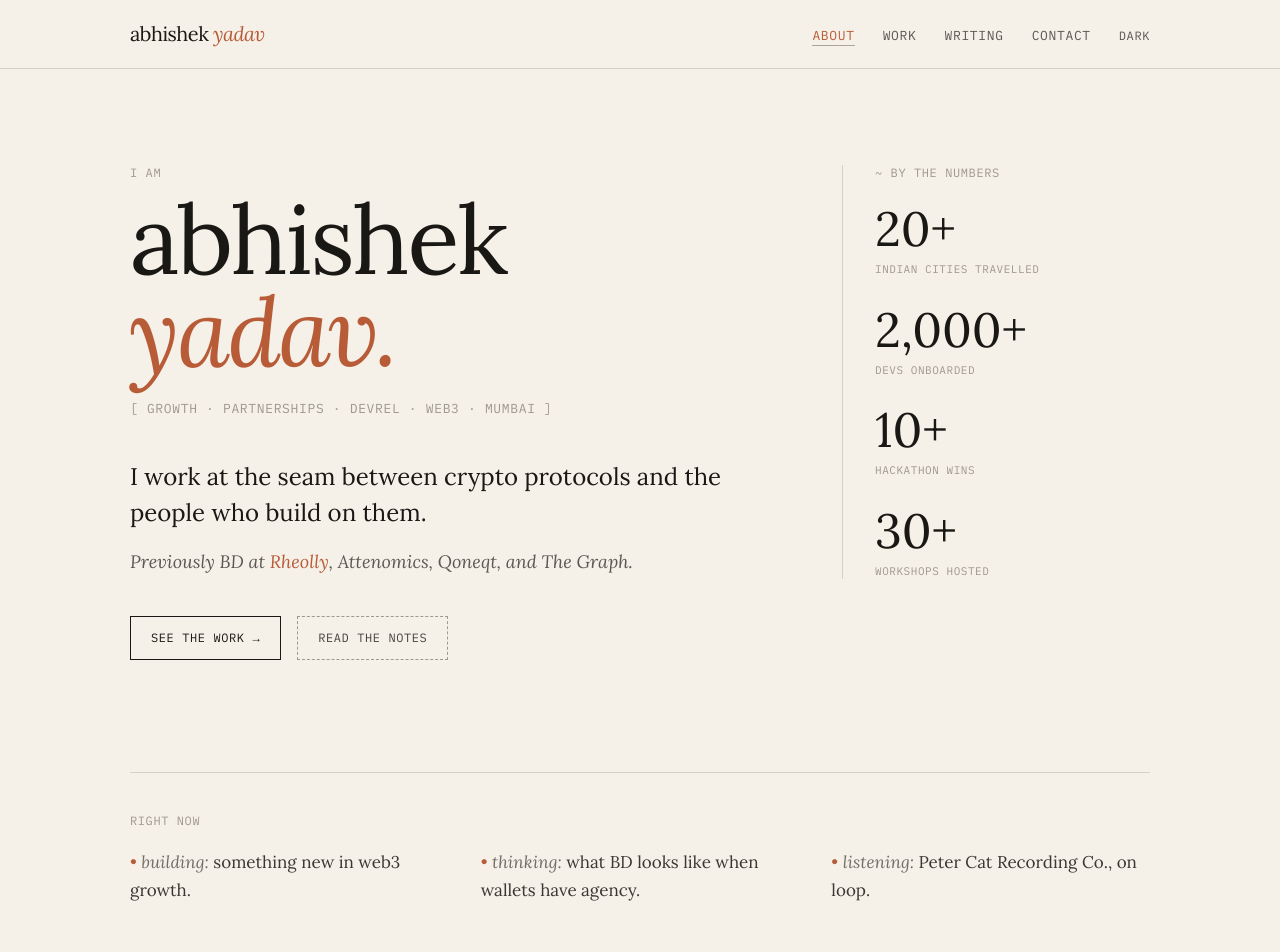
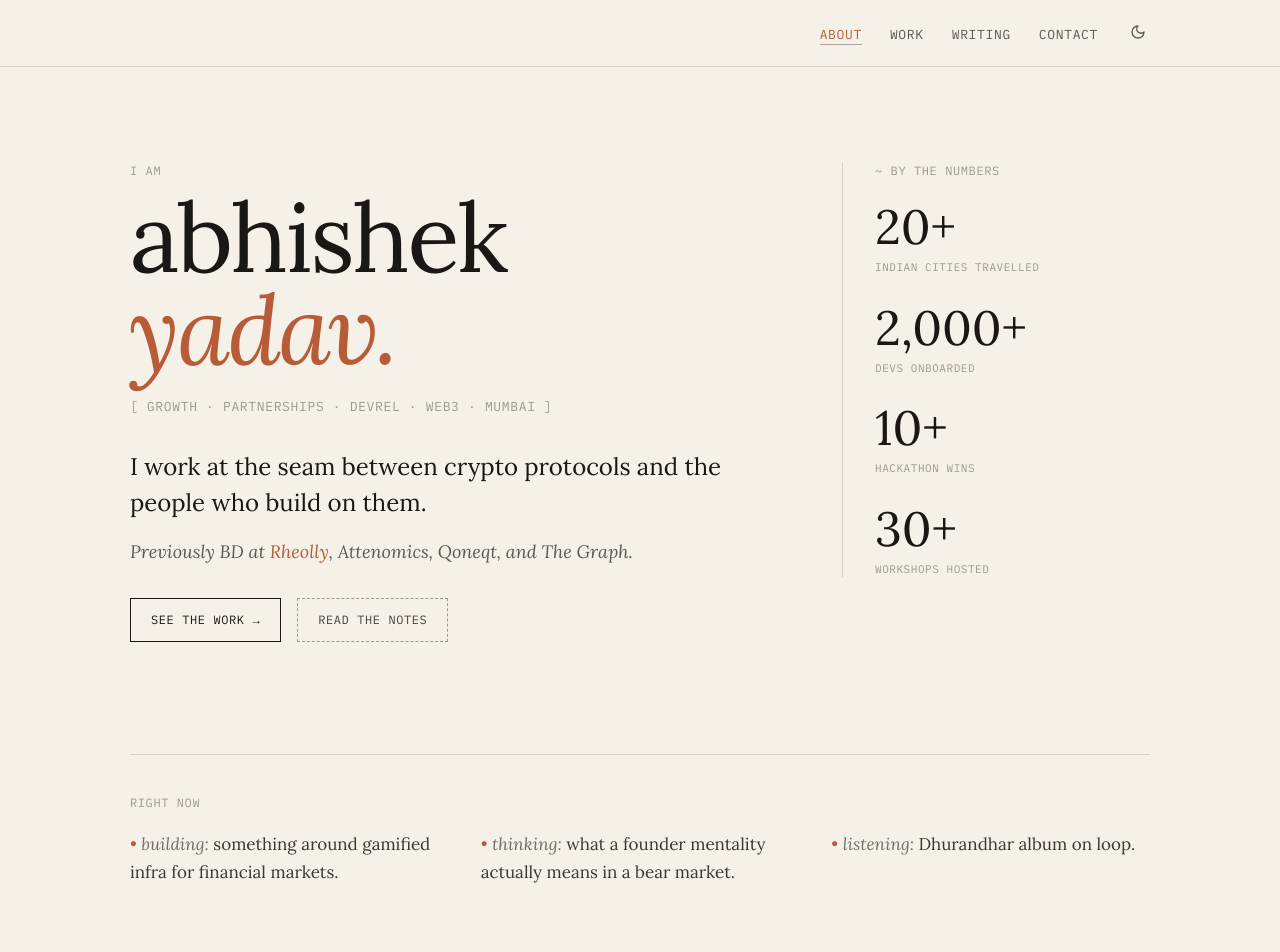
Before and after one commit to Abhi270303/personal-site, a React (Vite) app: page / in a window 1280 px wide. Shown: the top 952 px of the page. Built offline with nearby package versions, Linux system fonts and the light colour scheme.

Commit message:
Enhance theme toggle functionality and improve layout across multiple pages

```diff
--- a/src/components/Header.tsx
+++ b/src/components/Header.tsx
@@ -1,6 +1,7 @@
 import { useState, useEffect } from "react";
 import { Link, useLocation } from "wouter";
 import { useTheme } from "next-themes";
+import { Sun, Moon } from "lucide-react";
 
 const NAV = [
   { href: "/", label: "about" },
@@ -19,19 +20,21 @@ function ThemeToggle() {
 
   if (!mounted) {
     return (
-      <button className="h-5 w-5" aria-label="Toggle theme">
-        <span className="block h-5 w-5 rounded-full border border-ink/20" />
+      <button className="p-1" aria-label="Toggle theme">
+        <span className="block h-4 w-4 rounded-full border border-ink/20" />
       </button>
     );
   }
 
+  const isDark = theme === "dark";
+
   return (
     <button
-      onClick={() => setTheme(theme === "dark" ? "light" : "dark")}
-      className="font-mono text-[12px] uppercase tracking-wider text-ink/70 transition-colors hover:text-rust"
+      onClick={() => setTheme(isDark ? "light" : "dark")}
+      className="p-1 text-ink/70 transition-colors hover:text-rust"
       aria-label="Toggle theme"
     >
-      {theme === "dark" ? "light" : "dark"}
+      {isDark ? <Sun className="h-4 w-4" /> : <Moon className="h-4 w-4" />}
     </button>
   );
 }
@@ -41,15 +44,9 @@ export default function Header() {
 
   return (
     <header className="sticky top-0 z-30 border-b border-ink/15 bg-paper/90 backdrop-blur transition-colors duration-300">
-      <div className="mx-auto flex max-w-[1100px] items-center justify-between px-6 py-4 md:px-10 md:py-5">
-        <Link
-          href="/"
-          className="font-serif text-lg tracking-tight text-ink hover:text-rust md:text-xl"
-        >
-          abhishek <span className="italic text-rust">yadav</span>
-        </Link>
+      <div className="mx-auto flex max-w-[1100px] items-center justify-end px-6 py-4 md:px-10 md:py-5">
         <nav>
-          <ul className="flex items-center gap-5 md:gap-7">
+          <ul className="flex items-center gap-4 md:gap-7">
             {NAV.map((item) => {
               const active = location === item.href;
               return (
--- a/src/pages/AboutPage.tsx
+++ b/src/pages/AboutPage.tsx
@@ -8,9 +8,9 @@ const NUMBERS = [
 ];
 
 const RIGHT_NOW = [
-  { label: "building", text: "something new in web3 growth." },
-  { label: "thinking", text: "what BD looks like when wallets have agency." },
-  { label: "listening", text: "Peter Cat Recording Co., on loop." },
+  { label: "building", text: "something around gamified infra for financial markets." },
+  { label: "thinking", text: "what a founder mentality actually means in a bear market." },
+  { label: "listening", text: "Dhurandhar album on loop." },
 ];
 
 export default function AboutPage() {
@@ -22,7 +22,7 @@ export default function AboutPage() {
           <p className="font-mono text-xs uppercase tracking-wider text-muted">
             i am
           </p>
-          <h1 className="mt-3 font-serif text-6xl leading-[0.95] tracking-tight text-ink md:text-8xl">
+          <h1 className="mt-3 font-serif text-5xl leading-[0.95] tracking-tight text-ink md:text-8xl">
             <span className="block">abhishek</span>
             <span className="block tilt-tiny italic text-rust">yadav.</span>
           </h1>
@@ -30,7 +30,7 @@ export default function AboutPage() {
             [ growth · partnerships · devrel · web3 · mumbai ]
           </p>
 
-          <p className="mt-10 max-w-[55ch] font-serif text-xl font-light leading-[1.5] text-ink md:text-2xl">
+          <p className="mt-8 max-w-[55ch] font-serif text-lg font-light leading-[1.5] text-ink md:text-2xl">
             I work at the seam between crypto protocols and the people who
             build on them.
           </p>
@@ -39,7 +39,7 @@ export default function AboutPage() {
             Attenomics, Qoneqt, and The Graph.
           </p>
 
-          <div className="mt-10 flex flex-wrap gap-4">
+          <div className="mt-8 flex flex-wrap gap-4">
             <Link
               href="/work"
               className="border border-ink px-5 py-3 font-mono text-[12px] uppercase tracking-wider text-ink hover:border-rust hover:text-rust"
@@ -57,7 +57,7 @@ export default function AboutPage() {
 
         {/* Right column by the numbers */}
         <aside className="col-span-12 md:col-span-4">
-          <div className="border-l border-ink/15 md:pl-8">
+          <div className="md:border-l md:border-ink/15 md:pl-8">
             <p className="font-mono text-xs uppercase tracking-wider text-muted">
               ~ by the numbers
             </p>
--- a/src/pages/WorkPage.tsx
+++ b/src/pages/WorkPage.tsx
@@ -86,7 +86,7 @@ export default function WorkPage() {
 
             <div className="col-span-12 md:col-span-8">
               <h3
-                className={`font-serif text-4xl leading-[0.95] tracking-tight text-ink md:text-6xl ${
+                className={`break-words font-serif text-3xl leading-[0.95] tracking-tight text-ink md:text-6xl ${
                   i % 2 === 0 ? "" : "tilt-tiny"
                 }`}
               >
@@ -121,7 +121,7 @@ export default function WorkPage() {
         <p className="font-mono text-xs uppercase tracking-wider text-muted">
           ~ hackathon wins
         </p>
-        <h3 className="mt-3 font-serif text-4xl leading-[0.95] tracking-tight text-ink md:text-5xl">
+        <h3 className="mt-3 font-serif text-3xl leading-[0.95] tracking-tight text-ink md:text-5xl">
           three builds, <span className="italic text-rust">three wins.</span>
         </h3>
 
--- a/src/pages/WritingPage.tsx
+++ b/src/pages/WritingPage.tsx
@@ -314,7 +314,7 @@ function QuickNodeSection() {
           className="h-auto w-full object-cover transition-transform duration-500 group-hover:scale-[1.02]"
         />
         {/* Hover caption */}
-        <div className="absolute inset-x-0 bottom-0 translate-y-full bg-paper/95 px-4 py-3 text-ink backdrop-blur transition-transform group-hover:translate-y-0">
+        <div className="absolute inset-x-0 bottom-0 translate-y-full bg-paper/95 px-4 py-3 text-ink backdrop-blur transition-transform max-md:translate-y-0 group-hover:translate-y-0">
           <div className="flex items-center justify-between gap-2">
             <p className="truncate font-serif text-sm leading-tight text-ink md:text-base">
               {featured.title}
@@ -345,7 +345,7 @@ function QuickNodeSection() {
               />
             </div>
             {/* Hover caption */}
-            <div className="absolute inset-x-0 bottom-0 translate-y-full bg-paper/95 px-3 py-2 text-ink backdrop-blur transition-transform group-hover:translate-y-0 md:px-4 md:py-3">
+            <div className="absolute inset-x-0 bottom-0 translate-y-full bg-paper/95 px-3 py-2 text-ink backdrop-blur transition-transform max-md:translate-y-0 group-hover:translate-y-0 md:px-4 md:py-3">
               <div className="flex items-center justify-between gap-2">
                 <p className="truncate font-serif text-[13px] leading-tight text-ink md:text-sm">
                   {blog.title}
@@ -384,7 +384,7 @@ function CardGrid({ cards }: { cards: Card[] }) {
           >
             {card.cover}
             {/* Hover caption strip */}
-            <div className="absolute inset-x-0 bottom-0 translate-y-full bg-paper/95 px-3 py-2 text-ink backdrop-blur transition-transform group-hover:translate-y-0 md:px-4 md:py-3">
+            <div className="absolute inset-x-0 bottom-0 translate-y-full bg-paper/95 px-3 py-2 text-ink backdrop-blur transition-transform max-md:translate-y-0 group-hover:translate-y-0 md:px-4 md:py-3">
               <div className="flex items-center justify-between gap-2">
                 <p className="truncate font-serif text-[13px] leading-tight text-ink md:text-sm">
                   {card.title}
```
